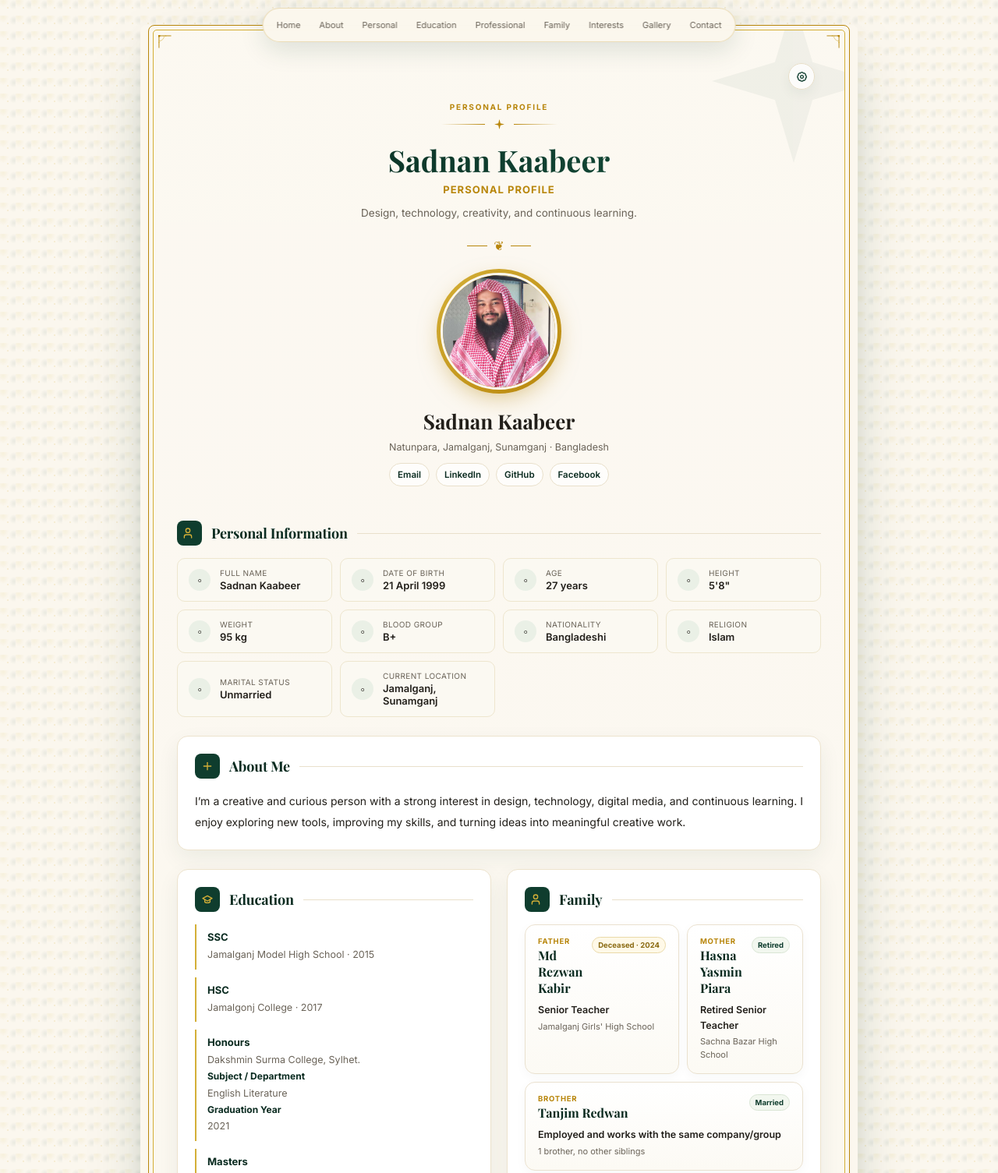
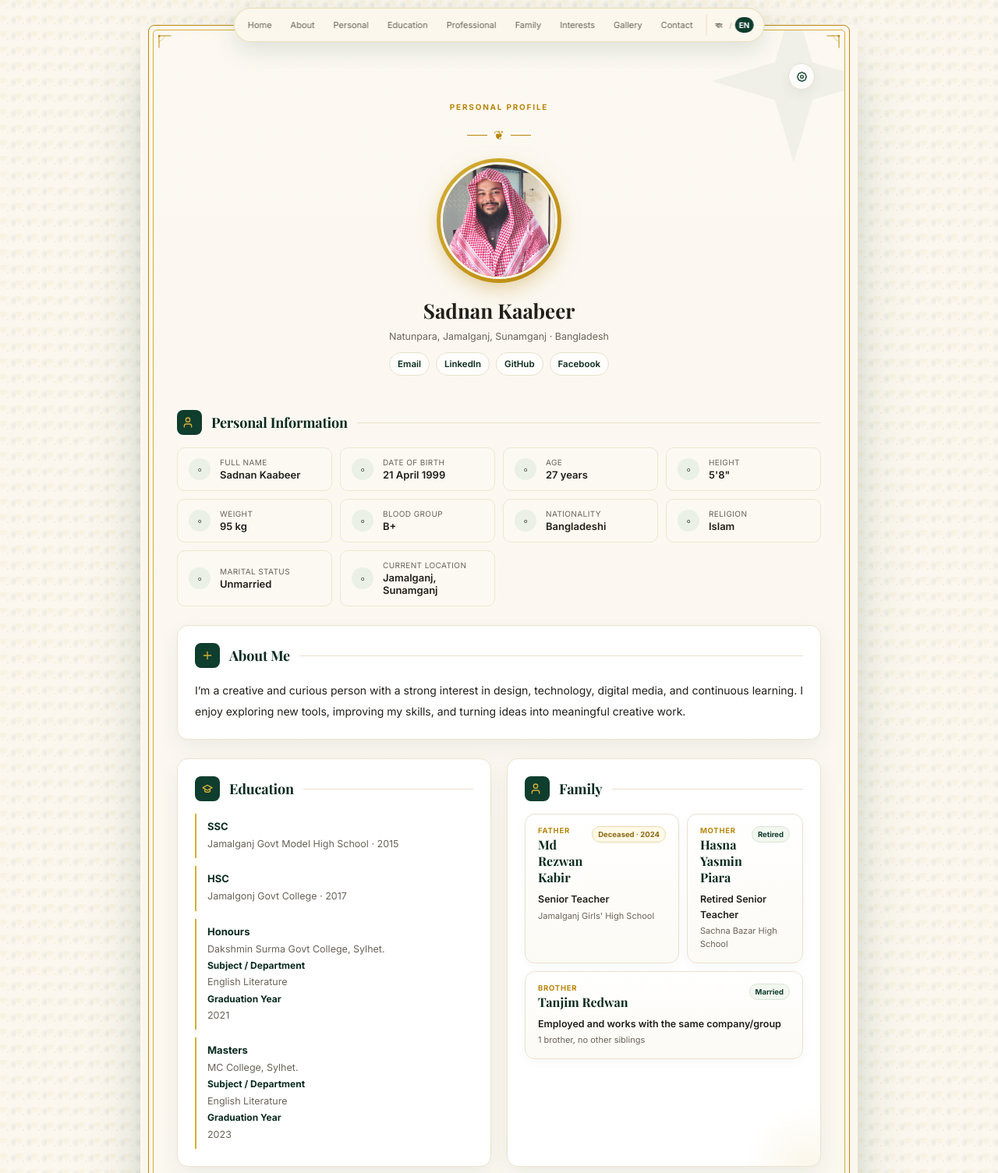
Before and after one commit to ssadnankabir-star/Bio-data, a plain HTML site: page index.html in a window 1280 px wide. Shown: the top 1505 px of the page at 78% size. Drawn offline with nearby package versions, Linux system fonts and the light colour scheme.

Commit message:
Add files via upload

```diff
--- a/index.html
+++ b/index.html
@@ -20,7 +20,7 @@
 <script type="application/ld+json">{"@context":"https://schema.org","@type":"Person","name":"Sadnan Kaabeer","image":"https://ssadnankabir-star.github.io/Bio-data/assets/profile.jpg","email":"mailto:sadnan@hugeicons.com","url":"https://ssadnankabir-star.github.io/Bio-data/index.html","sameAs":["https://www.facebook.com/sadnan.snigdho","https://www.linkedin.com/in/sadnan-snigdho","https://github.com/ssadnankabir-star","https://instagram.com/sad.snig"]}</script>
 <title>Sadnan Kaabeer — Personal Profile</title>
 <style>
-  @import url('https://fonts.googleapis.com/css2?family=Inter:wght@400;500;600;700&family=Playfair+Display:wght@600;700&display=swap');
+  @import url('https://fonts.googleapis.com/css2?family=Hind+Siliguri:wght@400;500;600;700&family=Inter:wght@400;500;600;700&family=Noto+Serif+Bengali:wght@500;600;700&family=Playfair+Display:wght@600;700&display=swap');
 
   :root{
     --emerald:#0F3D2E;
@@ -807,6 +807,48 @@
   }
   @media print{.header-admin-link{display:none!important}}
 
+
+  /* Bengali / English language switch */
+  .language-switch{
+    display:inline-flex;
+    align-items:center;
+    gap:4px;
+    margin-left:3px;
+    padding:3px 6px;
+    border-left:1px solid rgba(184,134,11,.20);
+    white-space:nowrap;
+  }
+  .language-switch button{
+    border:0;
+    background:transparent;
+    padding:4px 5px;
+    border-radius:999px;
+    cursor:pointer;
+    font:700 10px 'Inter','Hind Siliguri',sans-serif;
+    color:var(--ink-soft);
+    transition:.18s ease;
+  }
+  .language-switch button.active{
+    background:var(--emerald);
+    color:#fff;
+  }
+  .language-switch span{font-size:9px;color:#B9AE96}
+  html[lang="bn"] body{font-family:'Hind Siliguri','Inter',sans-serif}
+  html[lang="bn"] h1.title,
+  html[lang="bn"] h2.name,
+  html[lang="bn"] .section-title h3,
+  html[lang="bn"] .footer .footer-name,
+  html[lang="bn"] .professional-company-name,
+  html[lang="bn"] .halallab-title,
+  html[lang="bn"] .family-clean-item h4{
+    font-family:'Noto Serif Bengali','Hind Siliguri',serif;
+  }
+  html[lang="bn"] .profile-nav a{font-family:'Hind Siliguri','Inter',sans-serif}
+  @media(max-width:600px){
+    .language-switch{flex:0 0 auto;margin-left:2px}
+  }
+  @media print{.language-switch{display:none!important}}
+
 </style>
 </head>
 <body>
@@ -830,6 +872,11 @@
         <a href="#interests">Interests</a>
         <a href="#gallery">Gallery</a>
         <a href="#contact">Contact</a>
+        <div class="language-switch" id="languageSwitch" aria-label="Language">
+          <button type="button" data-lang="bn">বাং</button>
+          <span aria-hidden="true">/</span>
+          <button type="button" data-lang="en" class="active">EN</button>
+        </div>
       </nav>
 
       <header class="header section" id="home">
@@ -838,10 +885,6 @@
         </a>
 
         <p class="eyebrow">Personal Profile</p>
-        <div class="star-divider"><div class="line l"></div><svg viewBox="0 0 24 24"><path d="M12 0 L14.5 9.5 L24 12 L14.5 14.5 L12 24 L9.5 14.5 L0 12 L9.5 9.5 Z"/></svg><div class="line r"></div></div>
-        <h1 class="title editable">Sadnan Kaabeer</h1>
-        <p class="subtitle editable">Personal Profile</p>
-        <p class="hero-line editable">Design, technology, creativity, and continuous learning.</p>
         <div class="flourish"><div class="line"></div><span class="mark">❦</span><div class="line"></div></div>
         <div class="photo-ring"><a href="https://m.facebook.com/photo.php?fbid=4461239434113529" target="_blank" rel="noopener noreferrer" aria-label="Open Sadnan Kaabeer profile photo on Facebook" style="display:block;width:100%;height:100%;border-radius:50%"><img src="assets/profile.jpg" alt="Sadnan Kaabeer" loading="eager"></a></div>
         <h2 class="name editable">Sadnan Kaabeer</h2>
@@ -886,15 +929,15 @@
           <div class="education-grid" id="eduList">
             <div class="education-item">
               <strong class="editable">SSC</strong>
-              <span class="editable">Jamalganj Model High School · 2015</span>
+              <span class="editable">Jamalganj Govt Model High School · 2015</span>
             </div>
             <div class="education-item">
               <strong class="editable">HSC</strong>
-              <span class="editable">Jamalgonj College · 2017</span>
+              <span class="editable">Jamalgonj Govt College · 2017</span>
             </div>
             <div class="education-item">
               <strong class="editable">Honours</strong>
-              <span class="editable">Dakshmin Surma College, Sylhet.</span>
+              <span class="editable">Dakshmin Surma Govt College, Sylhet.</span>
               <span><strong style="display:inline;font-size:12px" class="editable">Subject / Department</strong> <span class="editable">English Literature</span></span>
               <span><strong style="display:inline;font-size:12px" class="editable">Graduation Year</strong> <span class="editable">2021</span></span>
             </div>
@@ -1182,6 +1225,7 @@ document.getElementById("copyBtn")?.addEventListener("click",async()=>{try{await
 
 loadPublished();
 </script>
+<script src="js/i18n.js"></script>
 <script src="js/live-export.js"></script>
 </body>
 </html>
```
Also changed, not shown: README-BILINGUAL.txt (added).
